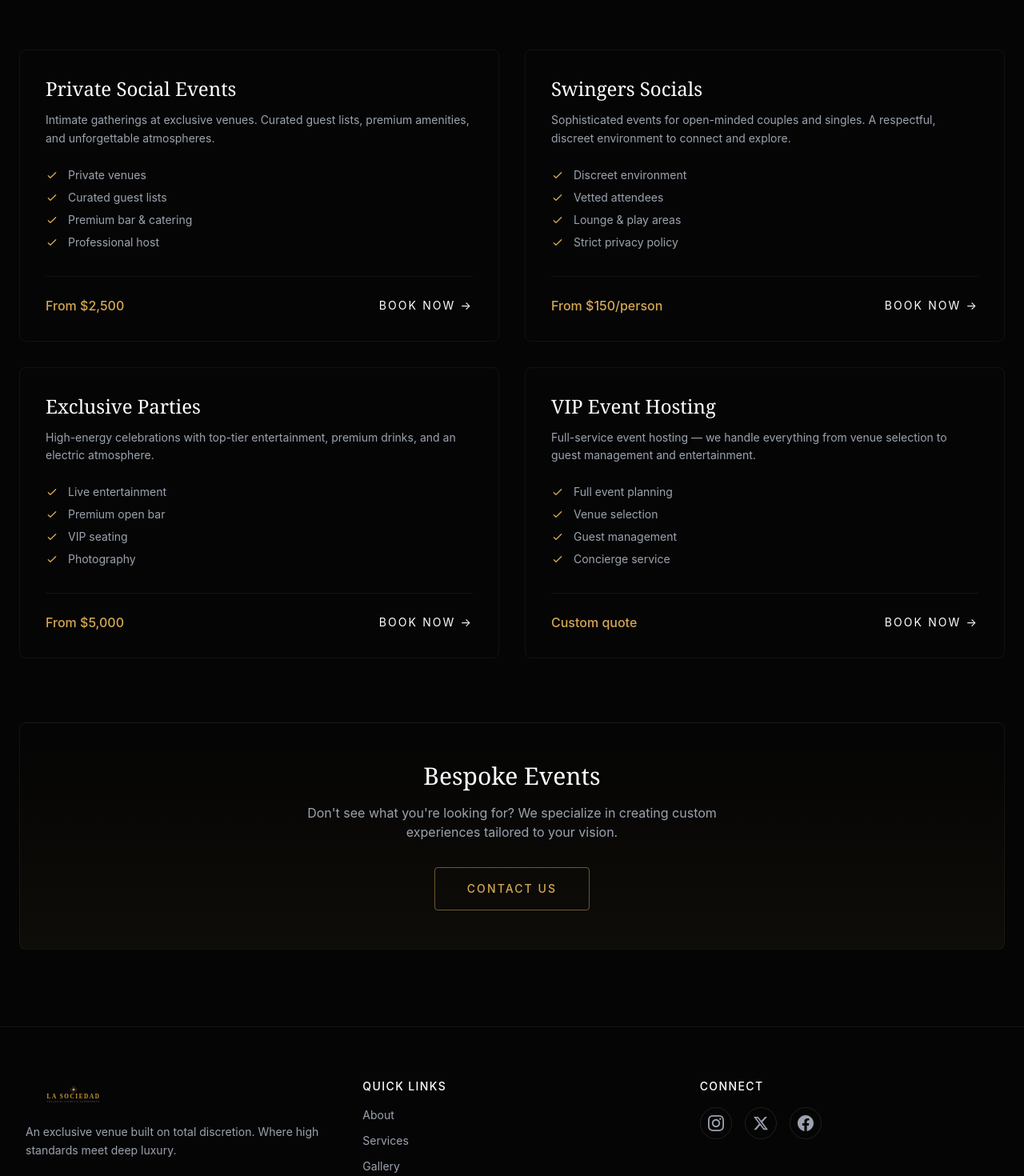
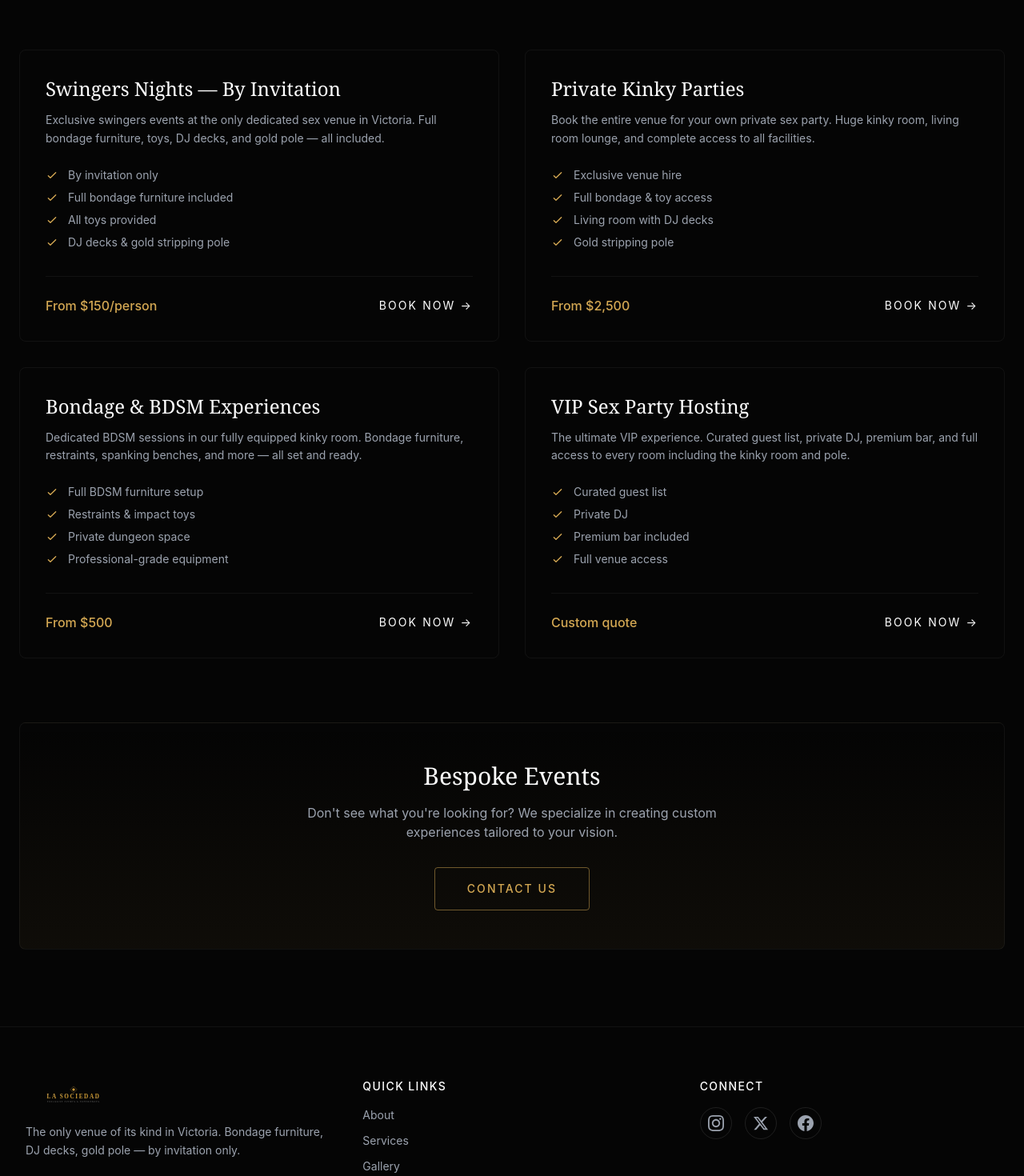
Before and after one commit to sensualsociety4/la-sociedade, a Next.js app: page /services in a window 1280 px wide. Shown: the part 340-1810 px from the top of the page at 80% size. Built offline with nearby package versions, Linux system fonts and the light colour scheme.

Commit message:
Update venue description with full facilities and services

```diff
--- a/src/app/about/page.js
+++ b/src/app/about/page.js
@@ -17,13 +17,13 @@ export default function About() {
             <h2 className="font-serif text-3xl text-white mb-6">Redefining Social Entertainment</h2>
             <div className="space-y-4 text-gray-400 leading-relaxed">
               <p>
-                LA SOCIEDAD was founded on a single vision: to create the most exclusive venue where high standards meet deep luxury. Every detail, every space, every experience is crafted for those who demand the extraordinary.
+                LA SOCIEDAD is the only venue of its kind in Victoria — a dedicated sex venue built for swingers, by swingers, by invitation only. From the moment you step inside, you enter a world designed for uninhibited pleasure.
               </p>
               <p>
-                We operate on a foundation of total discretion. Privacy is not just a policy — it is our promise. Within our walls, guests are free to explore, connect, and indulge without reservation.
+                Our space features a huge kinky room equipped with full bondage furniture and toys, a luxurious living room with professional DJ decks, and a stunning gold stripping pole. Every detail has been curated to create the ultimate sex-positive environment.
               </p>
               <p>
-                From intimate gatherings to grand celebrations, we curate each event with meticulous attention to detail. Our members are discerning individuals who appreciate refined luxury and uncompromising quality.
+                We operate on a foundation of total discretion. Privacy is not just a policy — it is our promise. If you want to experience the most sex-dedicated venue in Victoria, this is the one.
               </p>
             </div>
           </div>
@@ -39,9 +39,9 @@ export default function About() {
 
         <div className="grid grid-cols-1 md:grid-cols-3 gap-8 mb-24">
           {[
-            { number: 'Exclusive Venue', text: 'Members-only sanctuary reserved for the discerning few' },
-            { number: 'Total Discretion', text: 'Absolute privacy and confidentiality at every step' },
-            { number: 'Deep Luxury', text: 'Where high standards meet deep, uncompromising luxury' },
+            { number: 'Bondage & Toys', text: 'Full range of bondage furniture and toys included in every event' },
+            { number: 'DJ & Gold Pole', text: 'Living room with professional DJ decks and a gold stripping pole' },
+            { number: 'Only in Victoria', text: 'The only venue with this type of facilities. By invitation only.' },
           ].map((item, i) => (
             <div key={i} className="text-center p-8 border border-white/5 rounded-lg">
               <p className="font-serif text-3xl text-gold-400 mb-3">{item.number}</p>
--- a/src/app/layout.js
+++ b/src/app/layout.js
@@ -4,10 +4,10 @@ import Footer from '@/components/Footer'
 
 export const metadata = {
   title: 'LA SOCIEDAD | Exclusive Events & Experiences',
-  description: 'An exclusive venue built on total discretion. Where high standards meet deep luxury.',
+  description: 'The most sex-dedicated venue in Victoria. By invitation only. Full bondage furniture, toys, DJ decks, and gold stripping pole.',
   openGraph: {
     title: 'LA SOCIEDAD | Exclusive Events & Experiences',
-    description: 'Premium social events, exclusive gatherings, and unforgettable experiences.',
+    description: 'The most sex-dedicated venue in Victoria. Bondage furniture, DJ decks, gold pole — by invitation only.',
     siteName: 'LA SOCIEDAD',
     locale: 'en_US',
     type: 'website',
--- a/src/app/page.js
+++ b/src/app/page.js
@@ -23,7 +23,7 @@ export default function Home() {
               <span className="text-gold-400">LA SOCIEDAD</span>
             </h1>
             <p className="text-gray-400 text-lg md:text-xl max-w-2xl mx-auto mb-12 leading-relaxed">
-              Where high standards meet deep luxury. An exclusive venue built on total discretion — curating unforgettable experiences for those who seek the extraordinary.
+              The only venue of its kind in Victoria — by invitation only. A dedicated sex venue with a huge kinky room, full bondage furniture and toys, a living room with DJ decks, and a gold stripping pole. If you want to experience the most sex-dedicated venue, this is the one.
             </p>
             <div className="flex flex-col sm:flex-row items-center justify-center gap-6">
               <Link
@@ -59,9 +59,9 @@ export default function Home() {
 
           <div className="grid grid-cols-1 md:grid-cols-3 gap-8">
             {[
-              { title: 'Exclusive Venue', desc: 'A private sanctuary reserved for those who demand the finest. Every space curated for luxury and intimacy.', icon: 'M19 21V5a2 2 0 00-2-2H7a2 2 0 00-2 2v16m14 0h2m-2 0h-5m-9 0H3m2 0h5M9 7h1m-1 4h1m4-4h1m-1 4h1m-5 10v-5a1 1 0 011-1h2a1 1 0 011 1v5m-4 0h4' },
-              { title: 'Total Discretion', desc: 'Your privacy is our foundation. Every interaction handled with the utmost confidentiality and respect.', icon: 'M12 15v2m-6 4h12a2 2 0 002-2v-6a2 2 0 00-2-2H6a2 2 0 00-2 2v6a2 2 0 002 2zm10-10V7a4 4 0 00-8 0v4h8z' },
-              { title: 'Deep Luxury', desc: 'Where high standards meet deep luxury. Every detail meticulously crafted to exceed expectations.', icon: 'M9.663 17h4.673M12 3v1m6.364 1.636l-.707.707M21 12h-1M4 12H3m3.343-5.657l-.707-.707m2.828 9.9a5 5 0 117.072 0l-.548.547A3.374 3.374 0 0014 18.469V19a2 2 0 11-4 0v-.531c0-.895-.356-1.754-.988-2.386l-.548-.547z' },
+              { title: 'Huge Kinky Room', desc: 'A dedicated space equipped with full bondage furniture and toys — the centrepiece of your most adventurous nights.', icon: 'M19 21V5a2 2 0 00-2-2H7a2 2 0 00-2 2v16m14 0h2m-2 0h-5m-9 0H3m2 0h5M9 7h1m-1 4h1m4-4h1m-1 4h1m-5 10v-5a1 1 0 011-1h2a1 1 0 011 1v5m-4 0h4' },
+              { title: 'Living Room & DJ Decks', desc: 'A sophisticated lounge with professional DJ decks and a stunning gold stripping pole. Dance, connect, and set the mood.', icon: 'M9.663 17h4.673M12 3v1m6.364 1.636l-.707.707M21 12h-1M4 12H3m3.343-5.657l-.707-.707m2.828 9.9a5 5 0 117.072 0l-.548.547A3.374 3.374 0 0014 18.469V19a2 2 0 11-4 0v-.531c0-.895-.356-1.754-.988-2.386l-.548-.547z' },
+              { title: 'By Invitation Only', desc: 'Exclusive swingers events for those who appreciate discretion, luxury, and the finest adult entertainment Victoria has to offer.', icon: 'M12 15v2m-6 4h12a2 2 0 002-2v-6a2 2 0 00-2-2H6a2 2 0 00-2 2v6a2 2 0 002 2zm10-10V7a4 4 0 00-8 0v4h8z' },
             ].map((item, i) => (
               <div key={i} className="group p-8 border border-white/5 hover:border-gold-400/30 transition-all duration-500 rounded-lg">
                 <div className="w-14 h-14 rounded-full bg-gold-400/10 flex items-center justify-center mb-6 group-hover:bg-gold-400/20 transition-all duration-500">
@@ -82,7 +82,7 @@ export default function Home() {
           <p className="text-gold-400 uppercase tracking-[0.2em] text-sm mb-4">By Invitation Only</p>
           <h2 className="font-serif text-4xl md:text-5xl text-white mb-8">The Experience Awaits</h2>
           <p className="text-gray-400 text-lg max-w-2xl mx-auto mb-12 leading-relaxed">
-            An exclusive venue built on total discretion, where high standards meet deep luxury. Join us for unparalleled experiences beyond the ordinary.
+            The most sex-dedicated venue in Victoria — by invitation only. Full bondage furniture, toys, DJ decks, gold pole, and a huge kinky room await. This is the only venue with this type of facilities in Victoria.
           </p>
           <Link
             href="/contact"
--- a/src/app/services/page.js
+++ b/src/app/services/page.js
@@ -4,27 +4,27 @@ import Link from 'next/link'
 
 const services = [
   {
-    title: 'Private Social Events',
-    desc: 'Intimate gatherings at exclusive venues. Curated guest lists, premium amenities, and unforgettable atmospheres.',
-    features: ['Private venues', 'Curated guest lists', 'Premium bar & catering', 'Professional host'],
+    title: 'Swingers Nights — By Invitation',
+    desc: 'Exclusive swingers events at the only dedicated sex venue in Victoria. Full bondage furniture, toys, DJ decks, and gold pole — all included.',
+    features: ['By invitation only', 'Full bondage furniture included', 'All toys provided', 'DJ decks & gold stripping pole'],
+    price: 'From $150/person',
+  },
+  {
+    title: 'Private Kinky Parties',
+    desc: 'Book the entire venue for your own private sex party. Huge kinky room, living room lounge, and complete access to all facilities.',
+    features: ['Exclusive venue hire', 'Full bondage & toy access', 'Living room with DJ decks', 'Gold stripping pole'],
     price: 'From $2,500',
   },
   {
-    title: 'Swingers Socials',
-    desc: 'Sophisticated events for open-minded couples and singles. A respectful, discreet environment to connect and explore.',
-    features: ['Discreet environment', 'Vetted attendees', 'Lounge & play areas', 'Strict privacy policy'],
-    price: 'From $150/person',
+    title: 'Bondage & BDSM Experiences',
+    desc: 'Dedicated BDSM sessions in our fully equipped kinky room. Bondage furniture, restraints, spanking benches, and more — all set and ready.',
+    features: ['Full BDSM furniture setup', 'Restraints & impact toys', 'Private dungeon space', 'Professional-grade equipment'],
+    price: 'From $500',
   },
   {
-    title: 'Exclusive Parties',
-    desc: 'High-energy celebrations with top-tier entertainment, premium drinks, and an electric atmosphere.',
-    features: ['Live entertainment', 'Premium open bar', 'VIP seating', 'Photography'],
-    price: 'From $5,000',
-  },
-  {
-    title: 'VIP Event Hosting',
-    desc: 'Full-service event hosting — we handle everything from venue selection to guest management and entertainment.',
-    features: ['Full event planning', 'Venue selection', 'Guest management', 'Concierge service'],
+    title: 'VIP Sex Party Hosting',
+    desc: 'The ultimate VIP experience. Curated guest list, private DJ, premium bar, and full access to every room including the kinky room and pole.',
+    features: ['Curated guest list', 'Private DJ', 'Premium bar included', 'Full venue access'],
     price: 'Custom quote',
   },
 ]
--- a/src/components/BookingCalendar.js
+++ b/src/components/BookingCalendar.js
@@ -7,11 +7,11 @@ const timeSlots = [
 ]
 
 const serviceOptions = [
-  'Private Social Event',
-  'Swingers Social',
-  'Exclusive Party',
-  'VIP Event Hosting',
-  'Bespoke Event',
+  'Swingers Night',
+  'Private Kinky Party',
+  'Bondage & BDSM Experience',
+  'VIP Sex Party',
+  'Full Venue Hire',
   'Other',
 ]
 
--- a/src/components/Footer.js
+++ b/src/components/Footer.js
@@ -14,7 +14,7 @@ export default function Footer() {
           <div>
             <img src="/logo.svg" alt="LA SOCIEDAD" className="h-10 mb-4" />
             <p className="text-gray-400 text-sm leading-relaxed">
-              An exclusive venue built on total discretion. Where high standards meet deep luxury.
+              The only venue of its kind in Victoria. Bondage furniture, DJ decks, gold pole — by invitation only.
             </p>
           </div>
 
```
